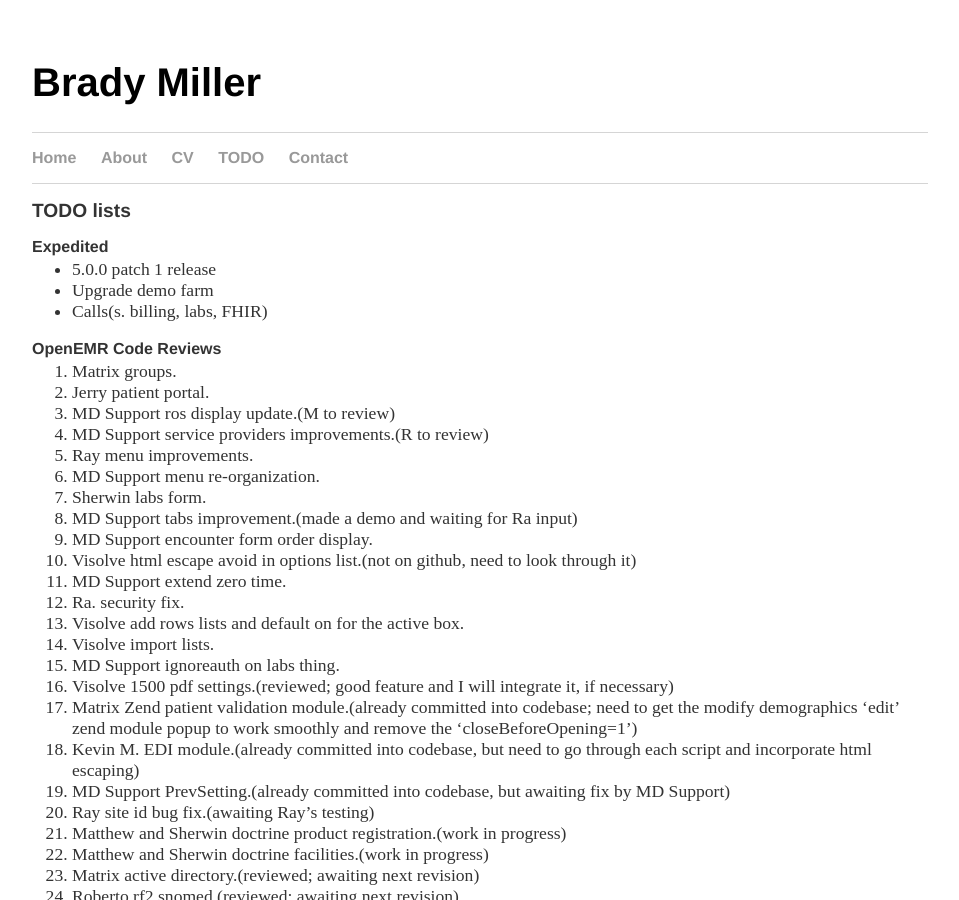
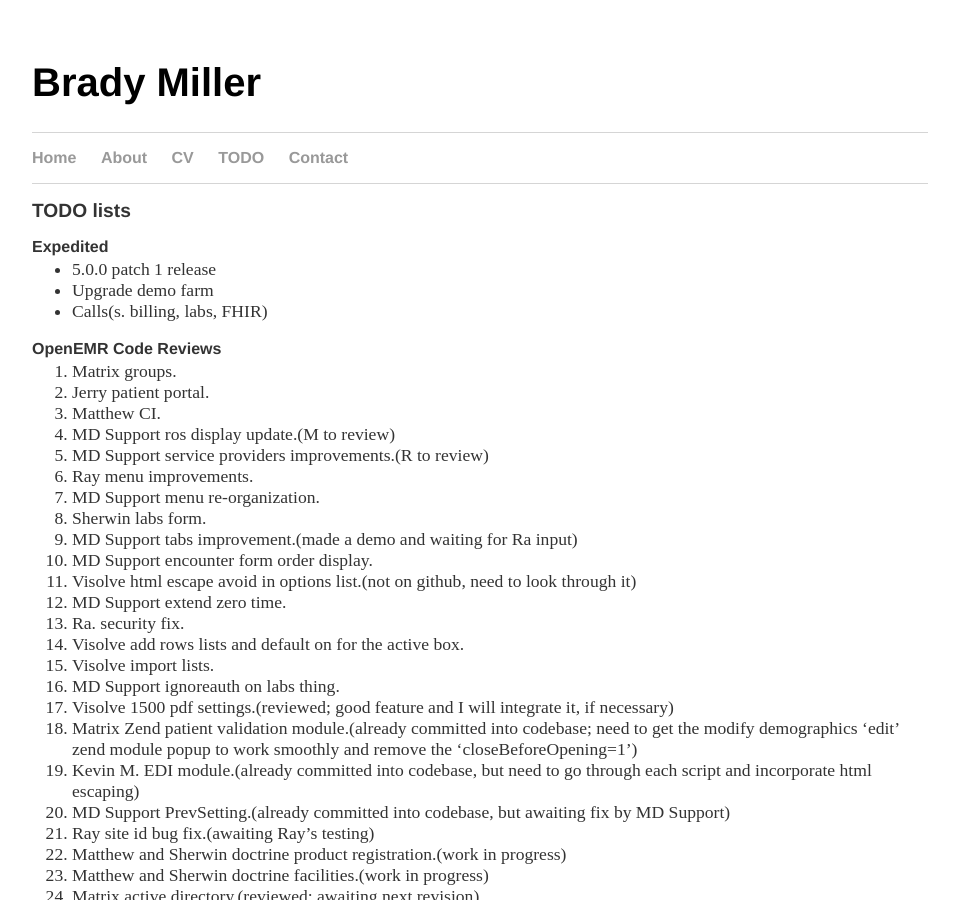
Before and after one commit to bradymiller/bradymiller.github.io, a Jekyll site: the page built from todo/index.md, in a window 1280 px wide and 900 px high. Shown: the whole window, without its empty margins (160-1119 px from the left). Built offline with Jekyll 4.4.1, drawn with Linux system fonts in a browser that asks for light colours; our own code applies the rules of GitHub Pages for plain Markdown files.

Commit message:
Update index.md

```diff
--- a/todo/index.md
+++ b/todo/index.md
@@ -11,6 +11,7 @@
 ### OpenEMR Code Reviews
 1. Matrix groups.
 1. Jerry patient portal.
+1. Matthew CI.
 1. MD Support ros display update.(M to review)
 1. MD Support service providers improvements.(R to review)
 1. Ray menu improvements.
```
